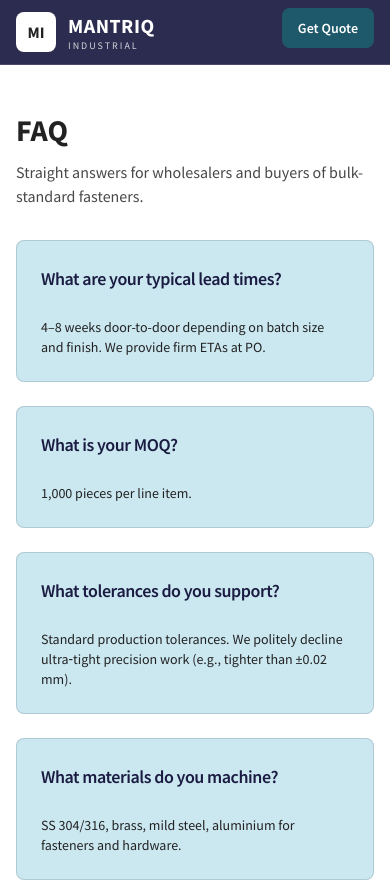
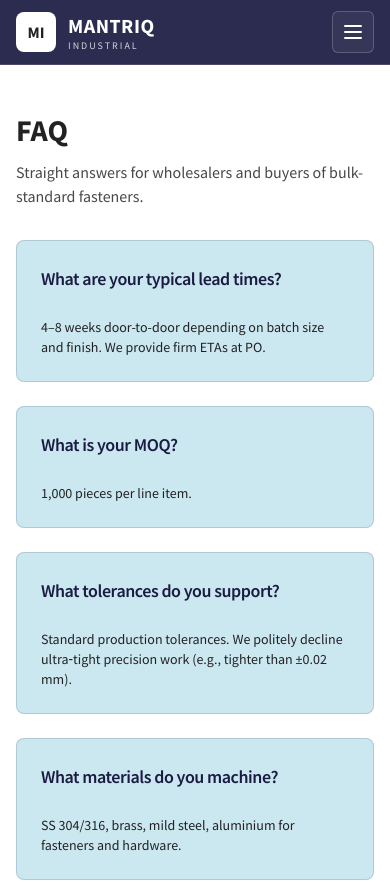
Before and after one commit to Hemishahuja/Mantriq-Industrial-Website, a React (Vite) app: page /faq in a window 390 px wide. Shown: the top 882 px of the page. Built offline with nearby package versions, Linux system fonts and the light colour scheme.

Commit message:
Fix mobile menu visibility

```diff
--- a/src/components/Header.tsx
+++ b/src/components/Header.tsx
@@ -52,7 +52,7 @@ const Header = () => {
 
           {/* Mobile Menu Button */}
           <button
-            className="lg:hidden p-2 text-white"
+            className="lg:hidden p-2 text-white rounded-md border border-white/20 bg-white/5"
             onClick={() => setIsMenuOpen(!isMenuOpen)}
             aria-label="Toggle menu"
           >
@@ -77,17 +77,10 @@ const Header = () => {
                   {item.label}
                 </Link>
               ))}
-              <Button variant="default" className="mt-4" onClick={() => { setIsMenuOpen(false); window.location.href = "/quote"; }}>
-                Get Quote
-              </Button>
             </nav>
           </div>
         )}
       </div>
-    {/* Mobile FAB: fixed Get Quote button */}
-    <Link to="/quote" className="md:hidden fixed right-4 bottom-4 z-[60]">
-      <Button variant="default" className="shadow-lg hover-scale">Get Quote</Button>
-    </Link>
     </header>
   );
 };
```
